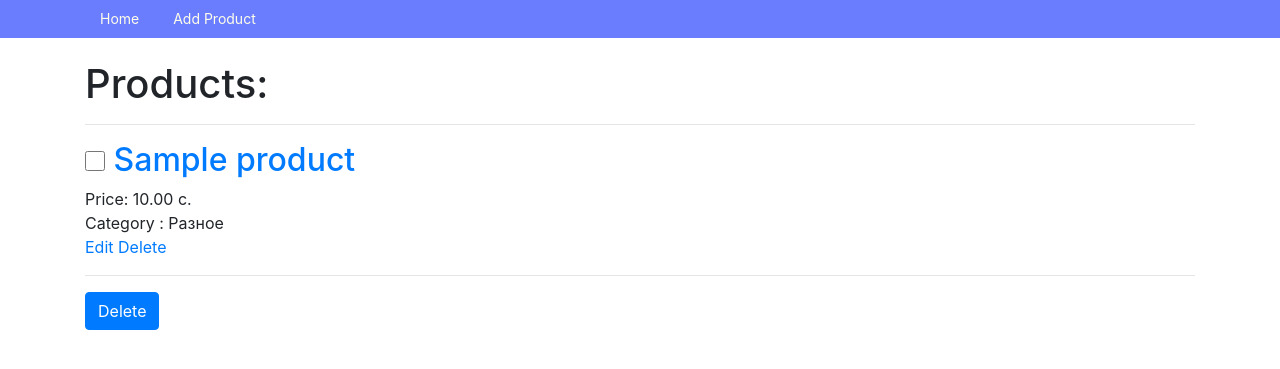
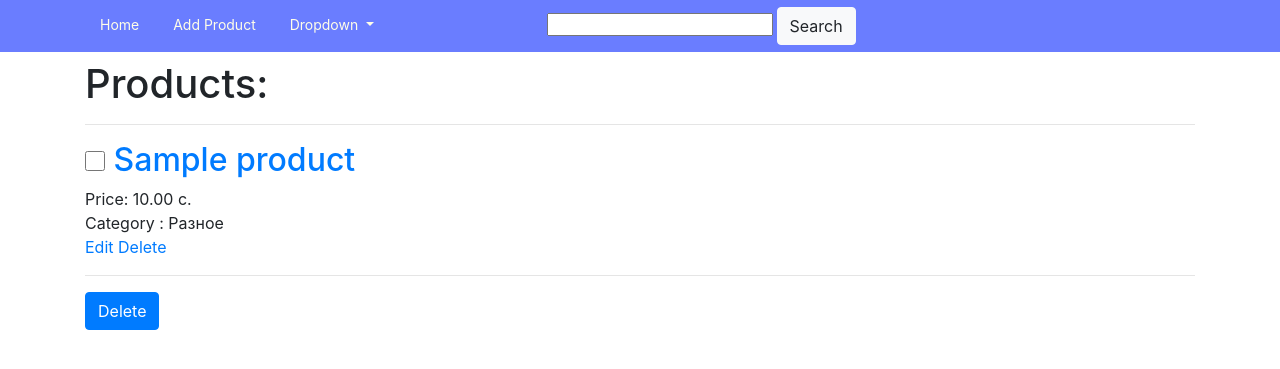
Before and after one commit to aydarbekov/Product, a Django app: page / in a window 1280 px wide. Shown: the top 369 px of the page. Run offline with Django 3.2, Linux system fonts and the light colour scheme; tables that the repository leaves empty hold one stand-in row (values such as "Sample post"); some libraries are stand-ins or nearby versions.

Commit message:
added search and started search by category

```diff
--- a/product/product/urls.py
+++ b/product/product/urls.py
@@ -9,4 +9,5 @@ urlpatterns = [
     path('product/add', webapp_views.product_create_view, name='create'),
     path('product/<int:pk>/edit/', webapp_views.product_update_view, name='product_update'),
     path('product/<int:pk>/delete/', webapp_views.product_delete, name='product_delete'),
+    path('find/', webapp_views.find_view, name='find')
 ]
--- a/product/webapp/forms.py
+++ b/product/webapp/forms.py
@@ -17,3 +17,6 @@ class ProductForm(forms.Form):
     category = forms.ChoiceField(required=False, widget=forms.Select, choices=PRODUCT_CATEGORY_CHOICES, label='Категория')
     amount = forms.IntegerField(min_value=0, label='Остаток')
     price = forms.DecimalField(max_digits=7, decimal_places=2, label='Цена')
+
+class FindForm(forms.Form):
+    name = forms.CharField(max_length=100, label='Наименование')
--- a/product/webapp/templates/index.html
+++ b/product/webapp/templates/index.html
@@ -1,6 +1,22 @@
 {% extends 'base.html' %}
 {% block menu %}
     <li><a href={% url 'create' %}>Add Product</a></li>
+    <li class="nav-item dropdown">
+        <a class="nav-link dropdown-toggle" href="#" id="navbarDropdown" role="button" data-toggle="dropdown" aria-haspopup="true" aria-expanded="false">
+          Dropdown
+        </a>
+        <div class="dropdown-menu" aria-labelledby="navbarDropdown">
+            {% for category in categories %}
+                    <a class="dropdown-item" href="#">{{category}}</a>
+            {% endfor %}
+
+        </div>
+    </li>
+    <li>
+        <form action="{% url 'find' %}" method="GET">
+            {% include 'partial/search_form.html' with button_text='Search' %}
+        </form>
+    </li>
 {% endblock %}
 {% block content %}
    <h1>Products:</h1>
@@ -38,8 +54,5 @@
           </div>
         </div>
 
-
-
-{#    <p><input type="submit" value="Delete"></p>#}
     </form>
 {% endblock %}
--- /dev/null
+++ b/product/webapp/templates/partial/search_form.html
@@ -0,0 +1,24 @@
+{% csrf_token %}
+
+{#{% form.as_p %} вместо всего, вариант для теста#}
+
+{% for error in form.non_field_errors %}
+   <p class="form-error">{{ error }}</p>
+{% endfor %}
+
+{% for field in form %}
+    <label for="{{ field.id_for_label }}" style="width: 150px"></label>
+    {% if field.errors %}
+        {{ field }}
+        {% for error in field.errors %}
+            <p class="form_error">{{ error }}</p>
+        {% endfor %}
+    {% else %}
+        {{ field }}
+    {% endif %}
+
+{% endfor %}
+
+
+
+<input type="submit" value="{{ button_text}}" class="btn btn-light my-2 my-sm-0"/>
--- a/product/webapp/views.py
+++ b/product/webapp/views.py
@@ -1,11 +1,19 @@
 from webapp.models import Product
-from webapp.forms import ProductForm
+from webapp.forms import ProductForm, FindForm
 from django.shortcuts import render, get_object_or_404, redirect
 
 def index_view(request, *args, **kwargs):
     if request.method == 'GET':
+        form = FindForm()
         products = Product.objects.exclude(amount=0).order_by('category', 'name')
-        return render(request, 'index.html', context={'products': products})
+        categories = []
+        for product in products:
+            print(str(product.category))
+            category = str(product.category)
+            # print(category[1].strip())
+            if category not in categories:
+                categories.append(category)
+        return render(request, 'index.html', context={'products': products, 'form': form, 'categories': categories})
     elif request.method =='POST':
         prod_del = request.POST.getlist('del')
         Product.objects.filter(pk__in=prod_del).delete()
@@ -51,3 +59,12 @@ def product_delete(request, pk):
     elif request.method == 'POST':
         product.delete()
         return redirect('index')
+
+def find_view(request, *args, **kwargs):
+    form =FindForm(data=request.GET)
+    if form.is_valid():
+        name = form.cleaned_data['name']
+        products = Product.objects.filter(name__contains=name).exclude(amount=0).order_by('category', 'name')
+        return render(request, 'index.html', {'products': products, 'form': form})
+    else:
+        return redirect('index')
```
Lines whose indentation alone changed are shown as unchanged.
